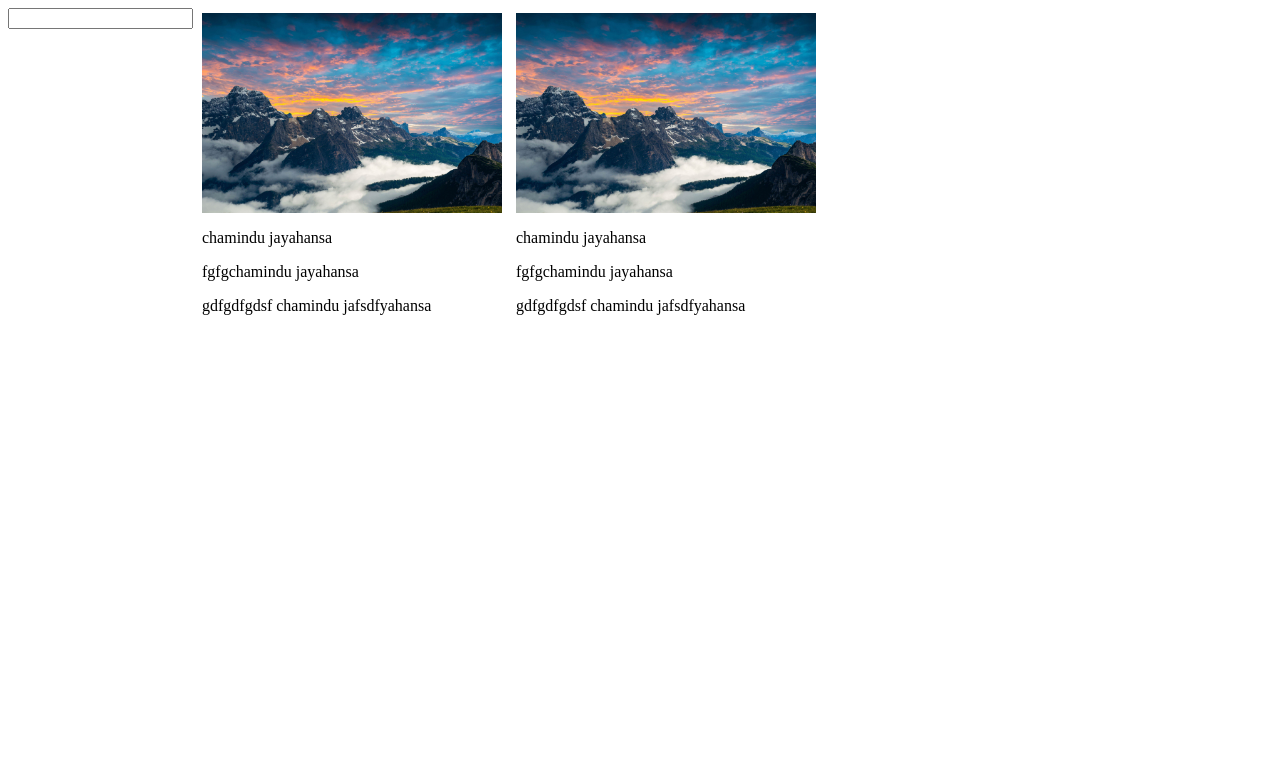
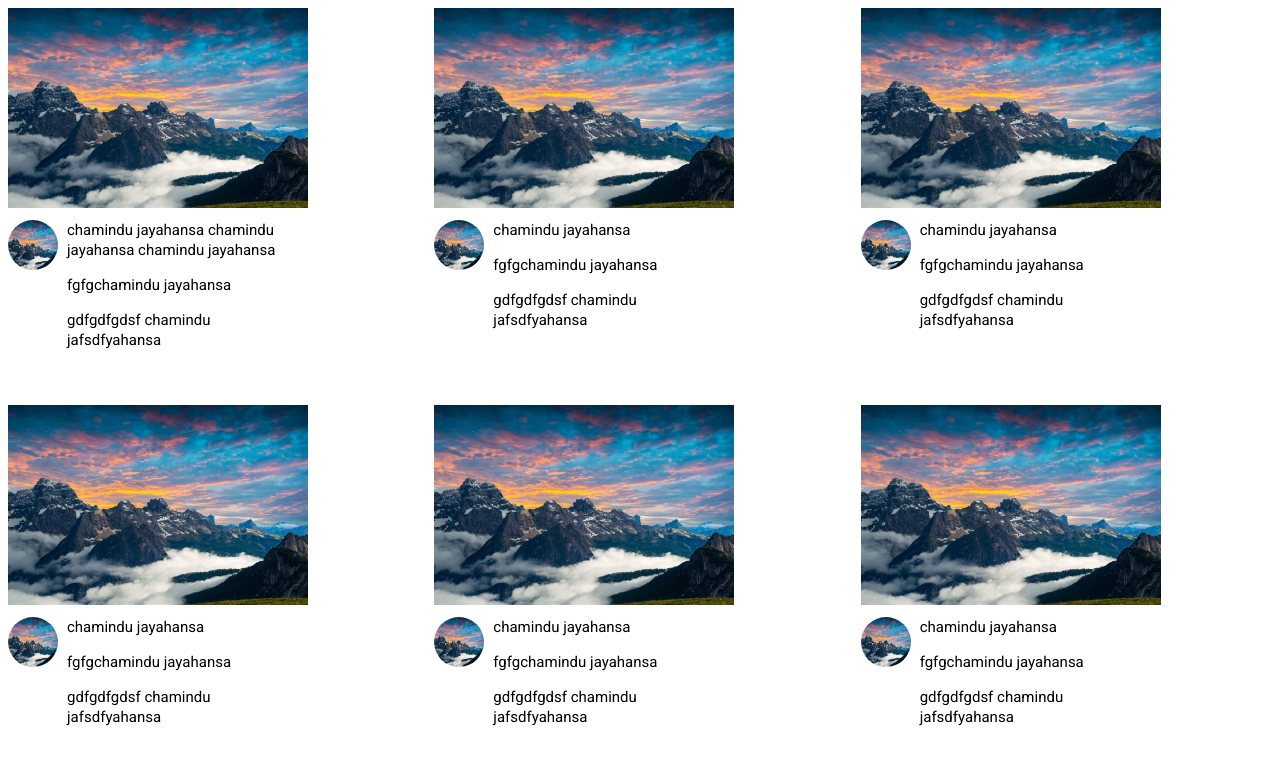
Before and after one commit to cjayahansa/git33, a website: page youtube/youtube.html in a window 1280 px wide. Drawn offline with Linux system fonts and the light colour scheme.

Commit message:
add grid

```diff
--- /dev/null
+++ b/package.json
@@ -0,0 +1,5 @@
+{
+  "devDependencies": {
+    "prettier": "^3.0.0-alpha.6"
+  }
+}
--- a/youtube/youtube.html
+++ b/youtube/youtube.html
@@ -1,58 +1,160 @@
 <!DOCTYPE html>
-<html >
+<html>
     <head>
+        <link rel="preconnect" href="https://fonts.googleapis.com" />
+        <link rel="preconnect" href="https://fonts.gstatic.com" crossorigin />
+        <link
+            href="https://fonts.googleapis.com/css2?family=Montserrat:ital,wght@0,100..900;1,100..900&family=Roboto:ital,wght@0,100..900;1,100..900&display=swap"
+            rel="stylesheet"
+        />
+        <style>
+            p {
+                font-family: Roboto, arial;
+            }
+            .frontimage {
+                width: 300px;
+                display: block;
+            }
 
-<style>
-               .frontimage{
-                width:300px;
-                display:block;
+            /* .video-priveiw {
+                width: 300px;
+                display: inline-block;
+                vertical-align: top;
+                margin: 5px;
+            } */
+            .text-title {
+                margin-top: 0;
+                font-size: 15px;
+                font-weight: 500px;
+                line-height: 20px;
             }
-      .text-title{
-        width:300px;
 
+            .video-oner {
+                width: 50px;
+                height: 50px;
+                border-radius: 50%;
+                display: inline-block;
+                vertical-align: top;
             }
-      .video-priveiw{
-        width:300px;
-        display:inline-block;
-        vertical-align:top;
-        margin:5px;
+            .video-oner0 {
+                display: inline-block;
+                width: 50;
+            }
+            .text-title0 {
+                display: inline-block;
+                vertical-align: top;
+                margin-left: 5px;
+
+                width: 240px;
+            }
+            .thumbnall-row {
+                margin-bottom: 12px;
+            }
+            .video-grid {
+                display: grid;
+                grid-template-columns: 1fr 1fr 1fr;
+                column-gap: 15px;
+                row-gap: 40px;
             }
         </style>
-
-
     </head>
     <body>
-    <input type="text">
-
+        <!-- <input type="text"> -->
+        <div class="video-grid">
             <div class="video-priveiw">
-        <img class="frontimage" src="4ts/evcrt1qa28b11.jpg">
-
-
-        <p class="text-title">
-            chamindu jayahansa
-        </p>
-        <p class="text-title2">
-             fgfgchamindu jayahansa
-        </p>
-        <p class="text-title3">
-           gdfgdfgdsf chamindu jafsdfyahansa
-        </p>
+                <div class="thumbnall-row">
+                    <img class="frontimage" src="4ts/evcrt1qa28b11.jpg" />
+                </div>
+                <div>
+                    <div class="video-oner0">
+                        <img class="video-oner" src="4ts/evcrt1qa28b11.jpg" />
+                        <div class="text-title0">
+                            <p class="text-title">chamindu jayahansa chamindu jayahansa chamindu jayahansa</p>
+                            <p class="text-title">fgfgchamindu jayahansa</p>
+                            <p class="text-title">gdfgdfgdsf chamindu jafsdfyahansa</p>
+                        </div>
+                    </div>
+                </div>
             </div>
 
             <div class="video-priveiw">
-        <img class="frontimage" src="4ts/evcrt1qa28b11.jpg">
-
-
-        <p class="text-title">
-            chamindu jayahansa
-        </p>
-        <p class="text-title2">
-             fgfgchamindu jayahansa
-        </p>
-        <p class="text-title3">
-           gdfgdfgdsf chamindu jafsdfyahansa
-        </p>
+                <div class="thumbnall-row">
+                    <img class="frontimage" src="4ts/evcrt1qa28b11.jpg" />
+                </div>
+                <div>
+                    <div class="video-oner0">
+                        <img class="video-oner" src="4ts/evcrt1qa28b11.jpg" />
+                        <div class="text-title0">
+                            <p class="text-title">chamindu jayahansa</p>
+                            <p class="text-title">fgfgchamindu jayahansa</p>
+                            <p class="text-title">gdfgdfgdsf chamindu jafsdfyahansa</p>
+                        </div>
+                    </div>
+                </div>
             </div>
 
+            <div class="video-priveiw">
+                <div class="thumbnall-row">
+                    <img class="frontimage" src="4ts/evcrt1qa28b11.jpg" />
+                </div>
+                <div>
+                    <div class="video-oner0">
+                        <img class="video-oner" src="4ts/evcrt1qa28b11.jpg" />
+                        <div class="text-title0">
+                            <p class="text-title">chamindu jayahansa</p>
+                            <p class="text-title">fgfgchamindu jayahansa</p>
+                            <p class="text-title">gdfgdfgdsf chamindu jafsdfyahansa</p>
+                        </div>
+                    </div>
+                </div>
+            </div>
+            <div class="video-priveiw">
+                <div class="thumbnall-row">
+                    <img class="frontimage" src="4ts/evcrt1qa28b11.jpg" />
+                </div>
+                <div>
+                    <div class="video-oner0">
+                        <img class="video-oner" src="4ts/evcrt1qa28b11.jpg" />
+                        <div class="text-title0">
+                            <p class="text-title">chamindu jayahansa</p>
+                            <p class="text-title">fgfgchamindu jayahansa</p>
+                            <p class="text-title">gdfgdfgdsf chamindu jafsdfyahansa</p>
+                        </div>
+                    </div>
+                </div>
+            </div>
+
+            <div class="video-priveiw">
+                <div class="thumbnall-row">
+                    <img class="frontimage" src="4ts/evcrt1qa28b11.jpg" />
+                </div>
+                <div>
+                    <div class="video-oner0">
+                        <img class="video-oner" src="4ts/evcrt1qa28b11.jpg" />
+                        <div class="text-title0">
+                            <p class="text-title">chamindu jayahansa</p>
+                            <p class="text-title">fgfgchamindu jayahansa</p>
+                            <p class="text-title">gdfgdfgdsf chamindu jafsdfyahansa</p>
+                        </div>
+                    </div>
+                </div>
+            </div>
+
+            <div class="video-priveiw">
+                <div class="thumbnall-row">
+                    <img class="frontimage" src="4ts/evcrt1qa28b11.jpg" />
+                </div>
+                <div>
+                    <div class="video-oner0">
+                        <img class="video-oner" src="4ts/evcrt1qa28b11.jpg" />
+                        <div class="text-title0">
+                            <p class="text-title">chamindu jayahansa</p>
+                            <p class="text-title">fgfgchamindu jayahansa</p>
+                            <p class="text-title">gdfgdfgdsf chamindu jafsdfyahansa</p>
+                        </div>
+                    </div>
+                </div>
+            </div>
+        </div>
     </body>
 </html>
```
Also changed, not shown: buttons.html (+51 -69 lines), oneweb.html (+3 -9 lines), textstyle.html (+41 -75 lines), 1 other file. Lines whose indentation alone changed are shown as unchanged.
